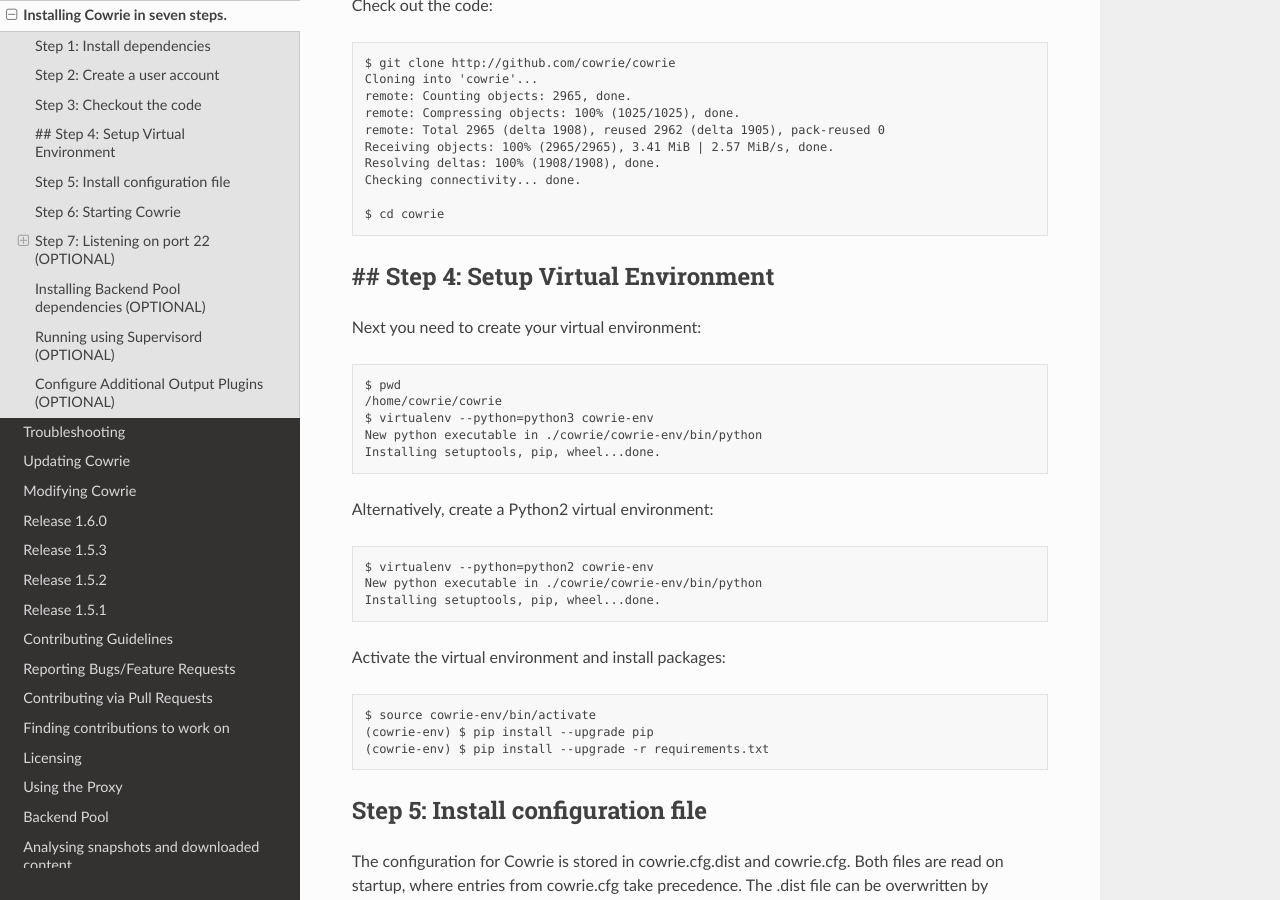
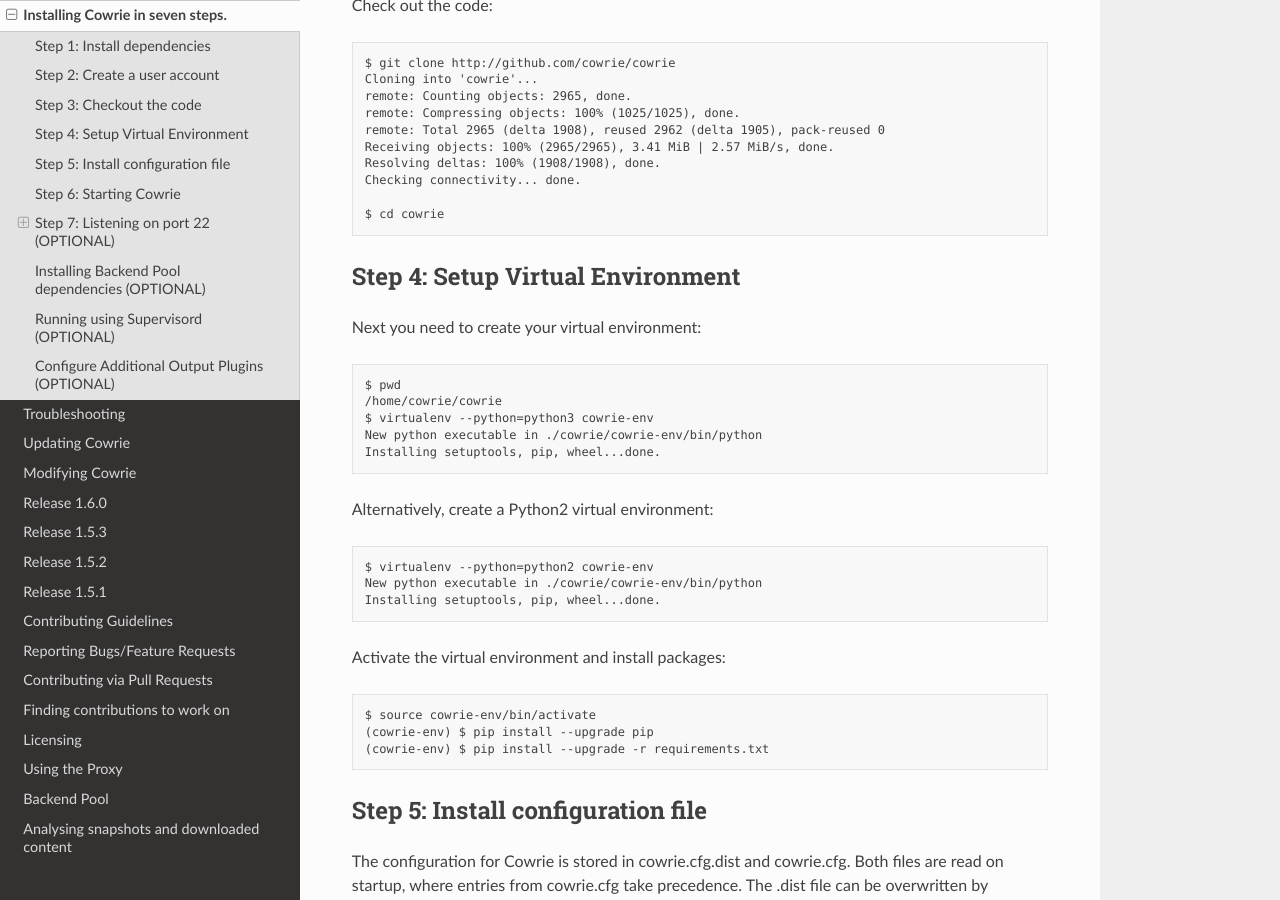
Before and after one commit to cowrie/cowrie, a Sphinx documentation site: the page built from docs/INSTALL.rst, in a window 1280 px wide and 900 px high, scrolled down 1305 px. Built offline with Sphinx 7.4.7 and the Read the Docs theme 2.0.0, drawn with Linux system fonts in a browser that asks for light colours; the version number could not be read and is left out.

Commit message:
Fix rst format

```diff
--- a/docs/INSTALL.rst
+++ b/docs/INSTALL.rst
@@ -50,7 +50,7 @@ It's strongly recommended to run with a dedicated non-root user id::
     $ sudo su - cowrie
 
 Step 3: Checkout the code
-*****************************
+*************************
 
 Check out the code::
 
@@ -65,8 +65,8 @@ Check out the code::
 
     $ cd cowrie
 
-## Step 4: Setup Virtual Environment
-************************************
+Step 4: Setup Virtual Environment
+*********************************
 
 Next you need to create your virtual environment::
 
```
